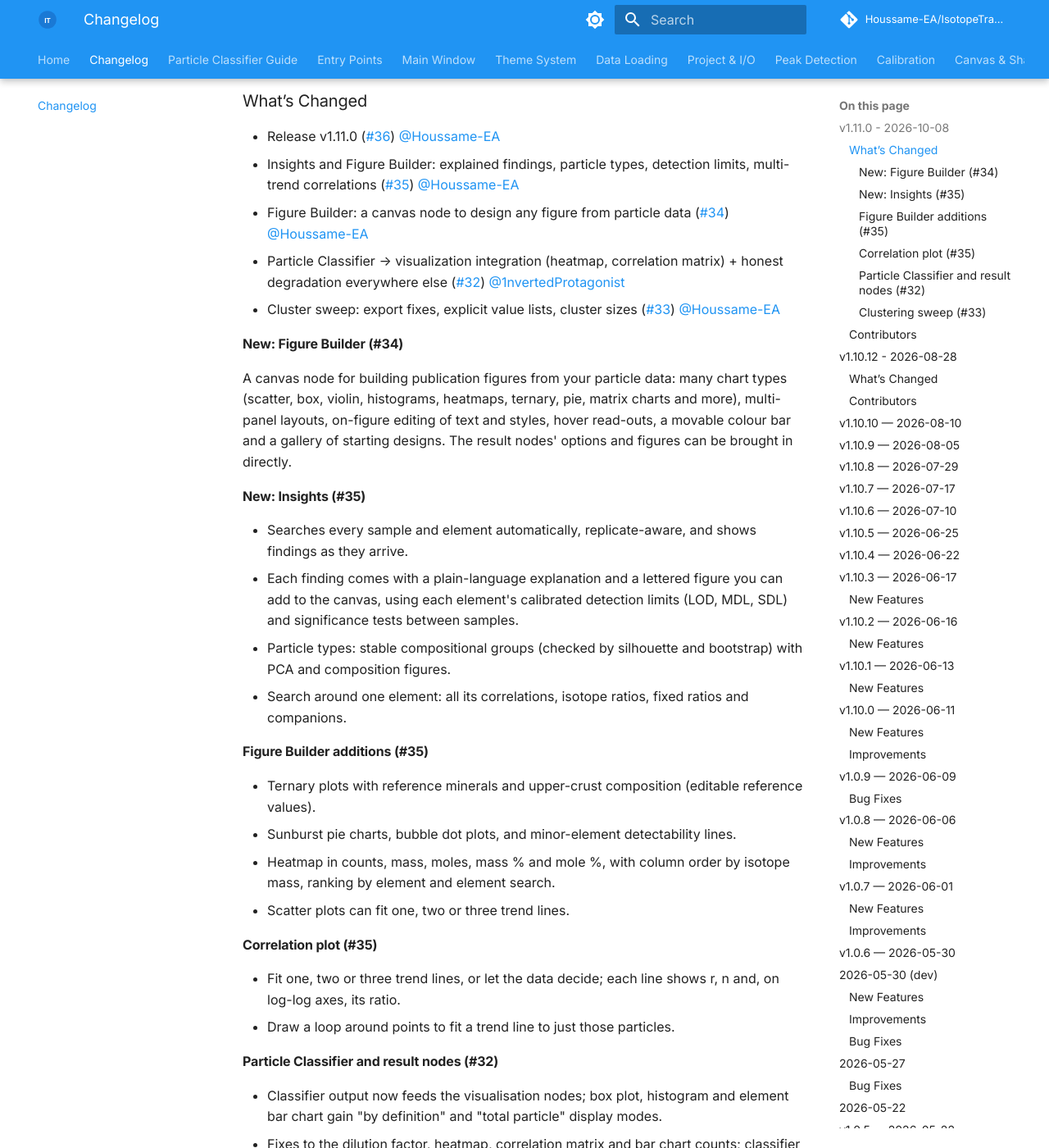
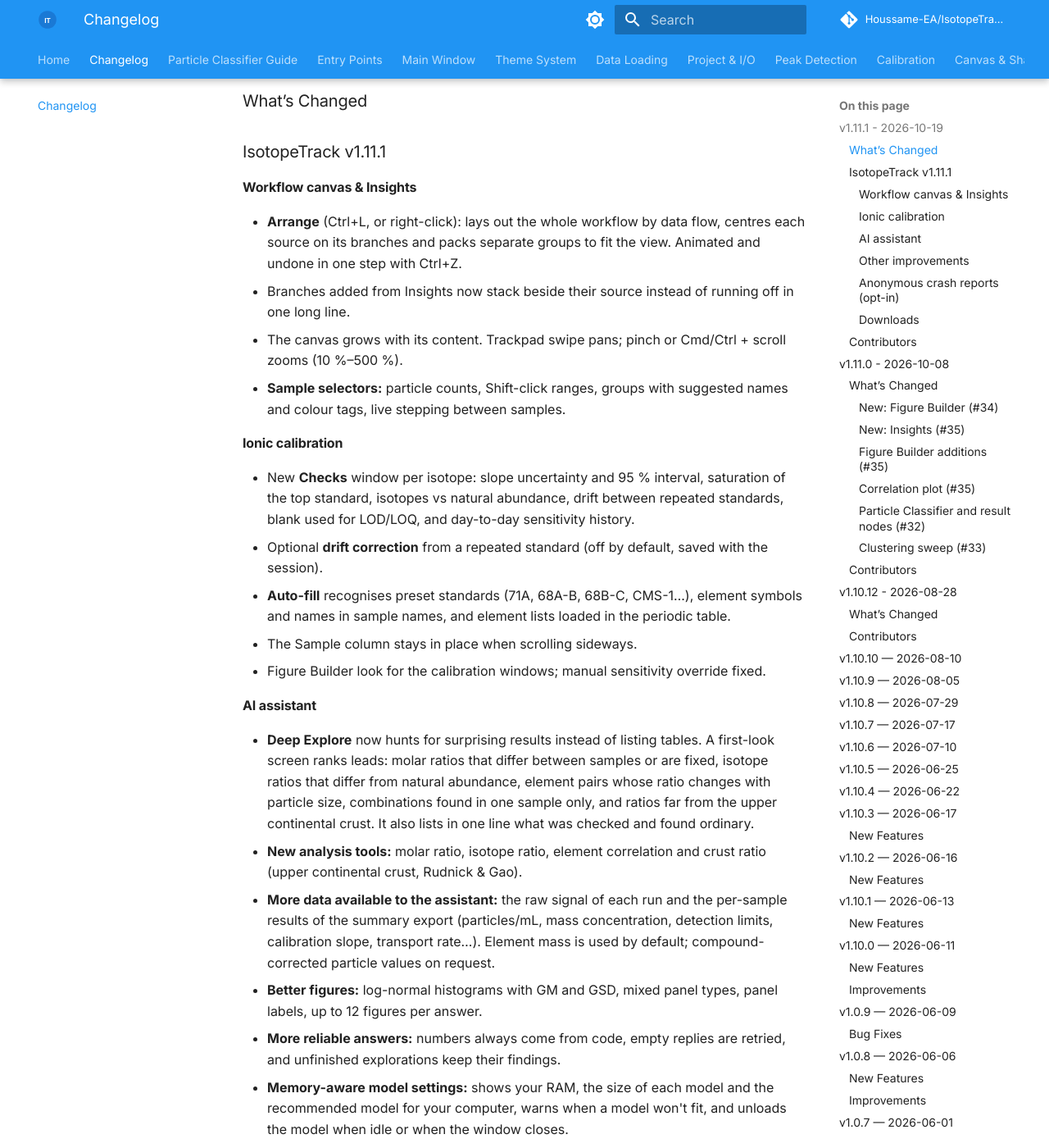
Before and after one commit to Houssame-EA/IsotopeTrack, an MkDocs documentation site: the page built from docs/changelog.md, in a window 1280 px wide and 1400 px high, scrolled down 262 px. Shown: the whole window at 82% size. Built offline with MkDocs 1.6.1 and Material for MkDocs 9.7.7, drawn with Linux system fonts in a browser that asks for light colours; comment, search, counter and statistics services are not loaded; the version menu is left out; some of the changed text lies outside the part shown.

Commit message:
Update CHANGELOG

```diff
--- a/docs/changelog.md
+++ b/docs/changelog.md
@@ -4,6 +4,71 @@ All notable changes to IsotopeTrack are documented here.
 
 
 ---
+
+## v1.11.1 - 2026-10-19
+
+### What’s Changed
+
+### IsotopeTrack v1.11.1
+
+#### Workflow canvas & Insights
+
+- **Arrange** (Ctrl+L, or right-click): lays out the whole workflow by data flow, centres each source on its branches and packs separate groups to fit the view. Animated and undone in one step with Ctrl+Z.
+- Branches added from Insights now stack beside their source instead of running off in one long line.
+- The canvas grows with its content. Trackpad swipe pans; pinch or Cmd/Ctrl + scroll zooms (10 %–500 %).
+- **Sample selectors:** particle counts, Shift-click ranges, groups with suggested names and colour tags, live stepping between samples.
+
+#### Ionic calibration
+
+- New **Checks** window per isotope: slope uncertainty and 95 % interval, saturation of the top standard, isotopes vs natural abundance, drift between repeated standards, blank used for LOD/LOQ, and day-to-day sensitivity history.
+- Optional **drift correction** from a repeated standard (off by default, saved with the session).
+- **Auto-fill** recognises preset standards (71A, 68A-B, 68B-C, CMS-1…), element symbols and names in sample names, and element lists loaded in the periodic table.
+- The Sample column stays in place when scrolling sideways.
+- Figure Builder look for the calibration windows; manual sensitivity override fixed.
+
+#### AI assistant
+
+- **Deep Explore** now hunts for surprising results instead of listing tables. A first-look screen ranks leads: molar ratios that differ between samples or are fixed, isotope ratios that differ from natural abundance, element pairs whose ratio changes with particle size, combinations found in one sample only, and ratios far from the upper continental crust. It also lists in one line what was checked and found ordinary.
+- **New analysis tools:** molar ratio, isotope ratio, element correlation and crust ratio (upper continental crust, Rudnick & Gao).
+- **More data available to the assistant:** the raw signal of each run and the per-sample results of the summary export (particles/mL, mass concentration, detection limits, calibration slope, transport rate…). Element mass is used by default; compound-corrected particle values on request.
+- **Better figures:** log-normal histograms with GM and GSD, mixed panel types, panel labels, up to 12 figures per answer.
+- **More reliable answers:** numbers always come from code, empty replies are retried, and unfinished explorations keep their findings.
+- **Memory-aware model settings:** shows your RAM, the size of each model and the recommended model for your computer, warns when a model won't fit, and unloads the model when idle or when the window closes.
+- Generated code is no longer cut off by a time limit; press **Stop** to end it.
+
+#### Other improvements
+
+- **Particle classifier:** easier rule editor with signed chips and simple syntax, syntax hints, and a coloured group summary per sample.
+- **SIA:** outlier exclusion updates sigma, isotope labels and trend, and is kept in the session history and in saved projects.
+- **Look:** softer light theme, Time / m/z switch, sliding theme switch, readable parameters table in dark mode.
+
+#### Anonymous crash reports (opt-in)
+
+- New **Help → Report a Bug** and **Send Anonymous Crash Reports**. You are asked once and it is off unless you agree.
+- Only the error type, a cleaned message, code positions and the app/OS/Python versions are sent. **No data, file paths, names, e-mail addresses or location ever leave your computer.**
+
+#### Downloads
+
+- **macOS (Apple Silicon):** `IsotopeTrack_M.dmg`
+
+- **Windows:** `IsotopeTrack_Setup.exe`
+
+- `SHA256SUMS.txt` lets the in-app updater verify the download.
+
+- Release v1.11.1 ([#40](https://github.com/Houssame-EA/IsotopeTrack/pull/40)) [@Houssame-EA](https://github.com/Houssame-EA)
+
+- deep Explore, training pipeline, memory-aware models; canvas Arrange and sample selectors ([#39](https://github.com/Houssame-EA/IsotopeTrack/pull/39)) [@Houssame-EA](https://github.com/Houssame-EA)
+
+- Improvements: easier classifier, app-wide style, SIA tracking, dark-mode table fix ([#38](https://github.com/Houssame-EA/IsotopeTrack/pull/38)) [@Houssame-EA](https://github.com/Houssame-EA)
+
+- AI assistant package refactor and ionic calibration improvements ([#37](https://github.com/Houssame-EA/IsotopeTrack/pull/37)) [@Houssame-EA](https://github.com/Houssame-EA)
+
+
+### Contributors
+
+@Houssame-EA and [@github-actions[bot]](https://github.com/apps/github-actions)
+
+**Full Changelog**: [v1.11.0...v1.11.1](https://github.com/Houssame-EA/IsotopeTrack/compare/v1.11.0...v1.11.1)
 
 ## v1.11.0 - 2026-10-08
 
```
